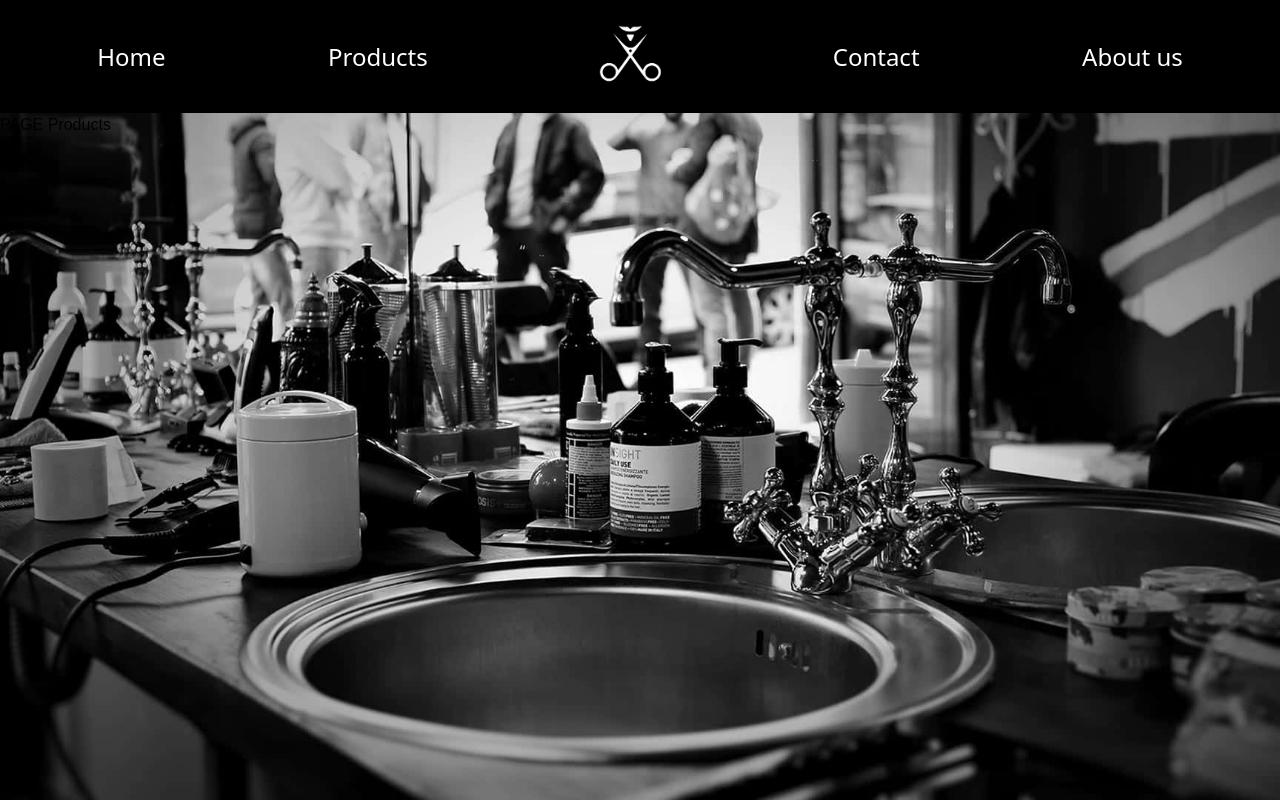
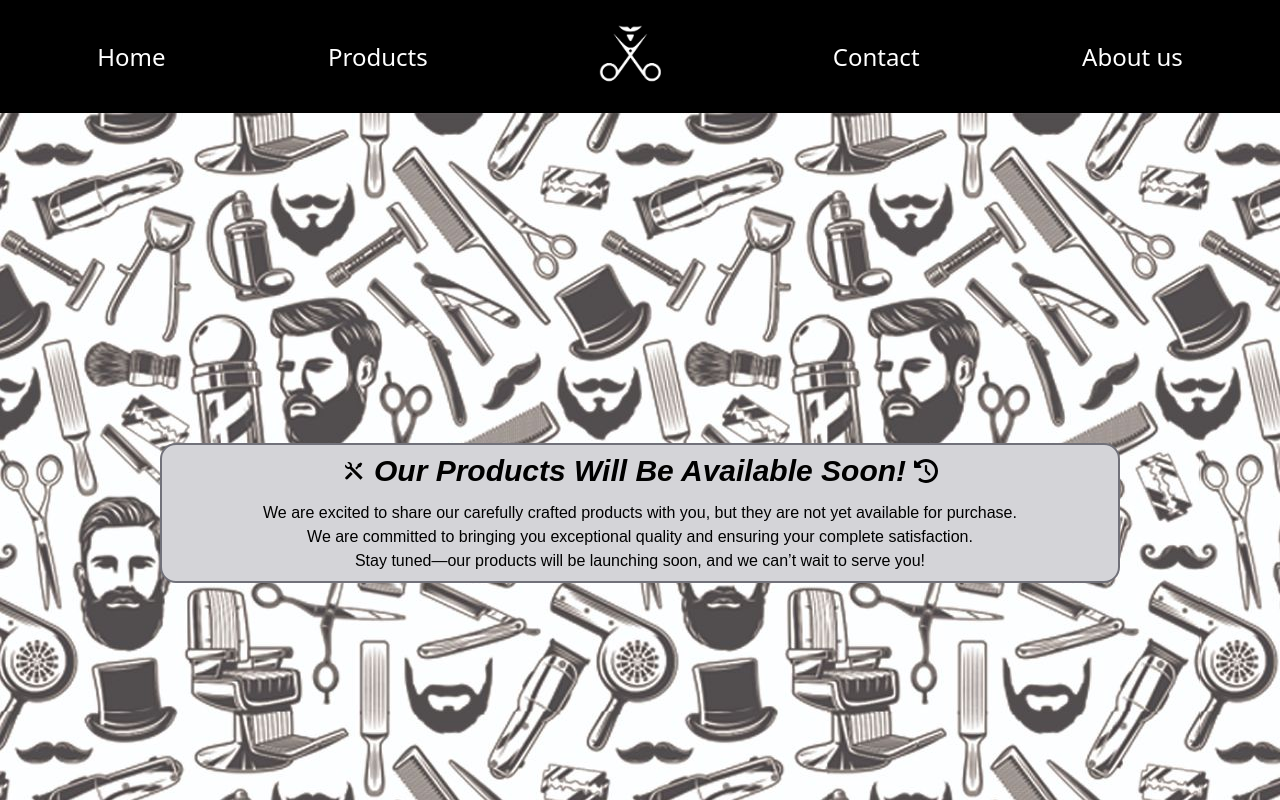
Before and after one commit to OliverMunian/Sodermalm_barber_Frontend, a Next.js app: page /Products in a window 1280 px wide. Shown: the top 800 px of the page. Built offline with nearby package versions, Linux system fonts and the light colour scheme.

Commit message:
update url

```diff
--- a/src/pages/Products.js
+++ b/src/pages/Products.js
@@ -1,17 +1,37 @@
 import styles from "../../styles/Home.module.css";
 import "../../src/app/globals.css";
 import Header from "@/app/components/Header";
+import Footer from "@/app/components/Footer";
+//icons
+import { FaClockRotateLeft } from "react-icons/fa6";
+import { RiToolsFill } from "react-icons/ri";
+
 
 function Products() {
   return (
     <div>
       <Header />
-      <div>
-      <div className={styles.imageBackground}></div>
-        <p>PAGE Products </p>
+      <div className="bg-custom-wallpaper flex h-screen items-center justify-center">
+        <div className="flex w-9/12 flex-col items-center justify-center rounded-2xl border-2 border-zinc-500 bg-zinc-300 p-2">
+          <div className="flex items-center ">
+            <RiToolsFill className="mr-2 text-2xl" color="black"/>
+          <h1 className="text-center text-3xl font-semibold italic text-black">
+            Our Products Will Be Available Soon!
+          </h1>
+          <FaClockRotateLeft className="ml-2 text-2xl" color="black"/>
+          </div>
+          <p className="text-center text-black mt-3">
+            We are excited to share our carefully crafted products with you, but
+            they are not yet available for purchase. <br /> We are committed to
+            bringing you exceptional quality and ensuring your complete
+            satisfaction. <br /> Stay tuned—our products will be launching soon,
+            and we can’t wait to serve you!
+          </p>
+        </div>
       </div>
+      <Footer/>
     </div>
-  )
+  );
 }
 
 export default Products;
```
